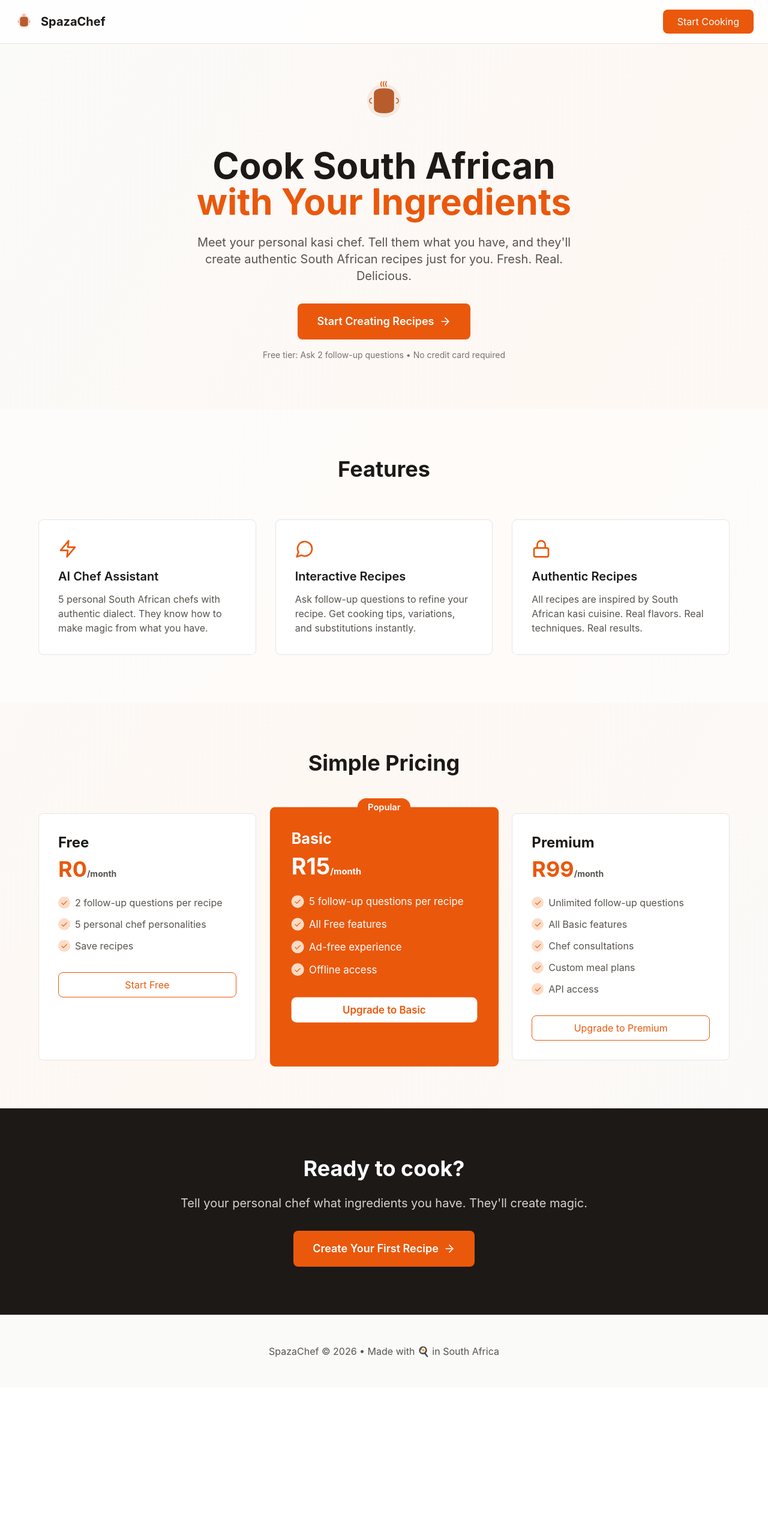
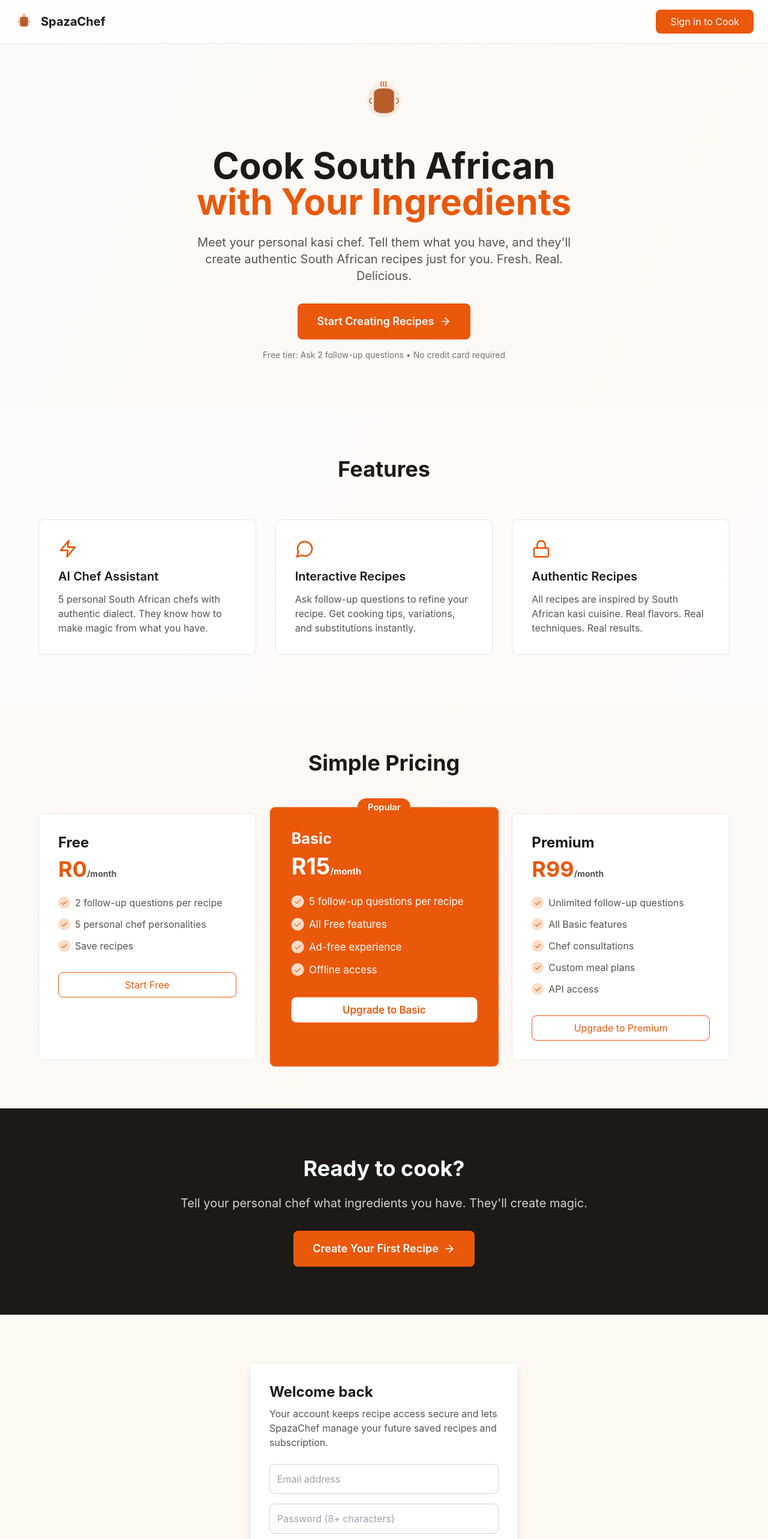
Before and after one commit to BlockchainSimz/spazachef, a React (Vite) app in the folder frontend/: page / in a window 1280 px wide. Shown: the top 2566 px of the page at 60% size. Before the commit the page ends 2313 px from the top, so only its background shows below. Built offline with nearby package versions, Linux system fonts and the light colour scheme; no server answers.

Commit message:
Gate recipe assistant behind account authentication

```diff
--- a/frontend/src/pages/Landing.tsx
+++ b/frontend/src/pages/Landing.tsx
@@ -1,13 +1,16 @@
 import React, { useState, useRef } from 'react';
 import { ArrowRight, Zap, MessageCircle, Lock } from 'lucide-react';
 import RecipeAgent from '../components/RecipeAgent';
+import AuthPanel from '../components/AuthPanel';
 import SpazaChefLogo from '../components/SpazaChefLogo';
 
 const Landing: React.FC = () => {
   const [showAgent, setShowAgent] = useState(false);
+  const [authenticated, setAuthenticated] = useState(false);
   const agentRef = useRef<HTMLDivElement>(null);
 
   const scrollToAgent = () => {
+    if (!authenticated) return;
     setShowAgent(true);
     setTimeout(() => {
       agentRef.current?.scrollIntoView({ behavior: 'smooth' });
@@ -24,10 +27,10 @@ const Landing: React.FC = () => {
             <span className="text-xl font-bold text-stone-900">SpazaChef</span>
           </div>
           <button
-            onClick={scrollToAgent}
+            onClick={() => authenticated ? scrollToAgent() : document.getElementById('auth')?.scrollIntoView({ behavior: 'smooth' })}
             className="px-6 py-2 bg-orange-600 text-white rounded-lg hover:bg-orange-700 transition"
           >
-            Start Cooking
+            {authenticated ? 'Start Cooking' : 'Sign in to Cook'}
           </button>
         </div>
       </nav>
@@ -219,6 +222,13 @@ const Landing: React.FC = () => {
         </div>
       </section>
 
+      {/* Account */}
+      {!authenticated && (
+        <section id="auth" className="py-20 px-6 bg-orange-50">
+          <AuthPanel onAuthenticated={() => setAuthenticated(true)} />
+        </section>
+      )}
+
       {/* Recipe Agent */}
       {showAgent && (
         <section ref={agentRef} className="py-20 px-6 bg-white">
```
